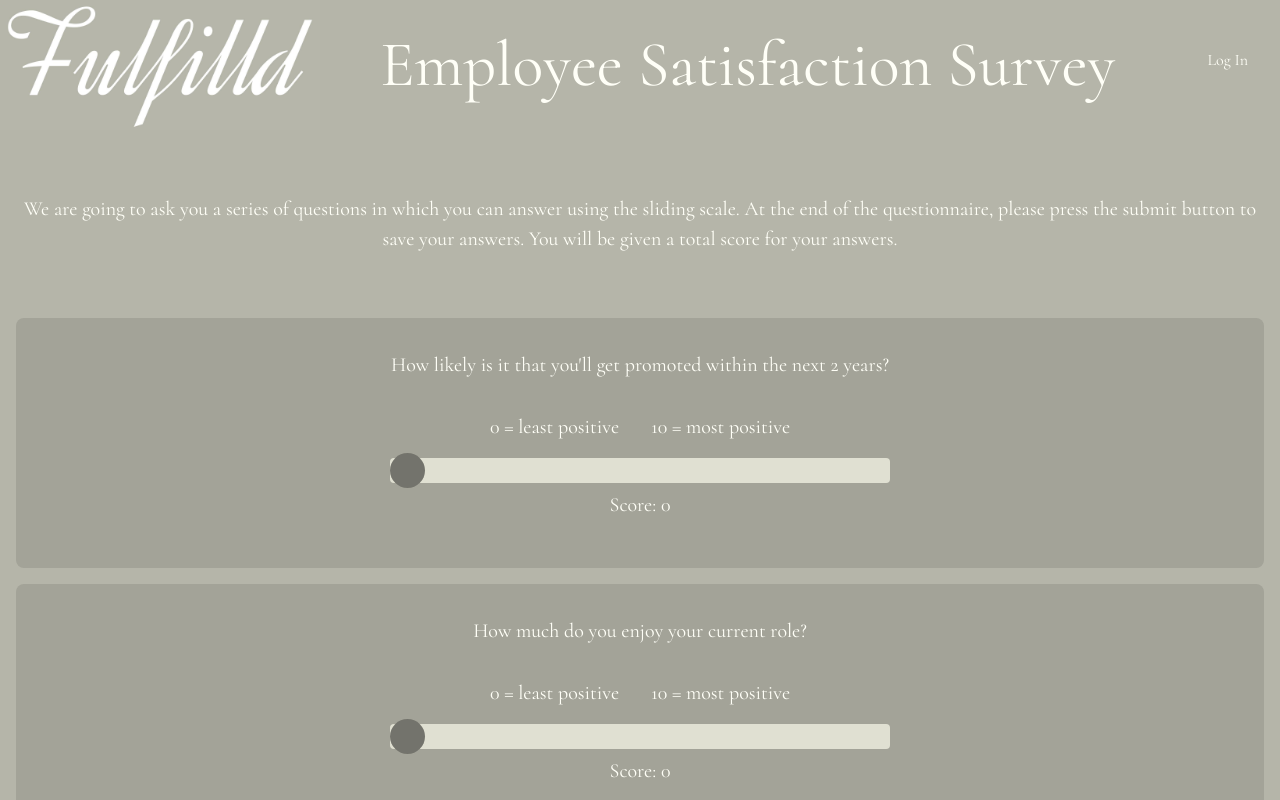
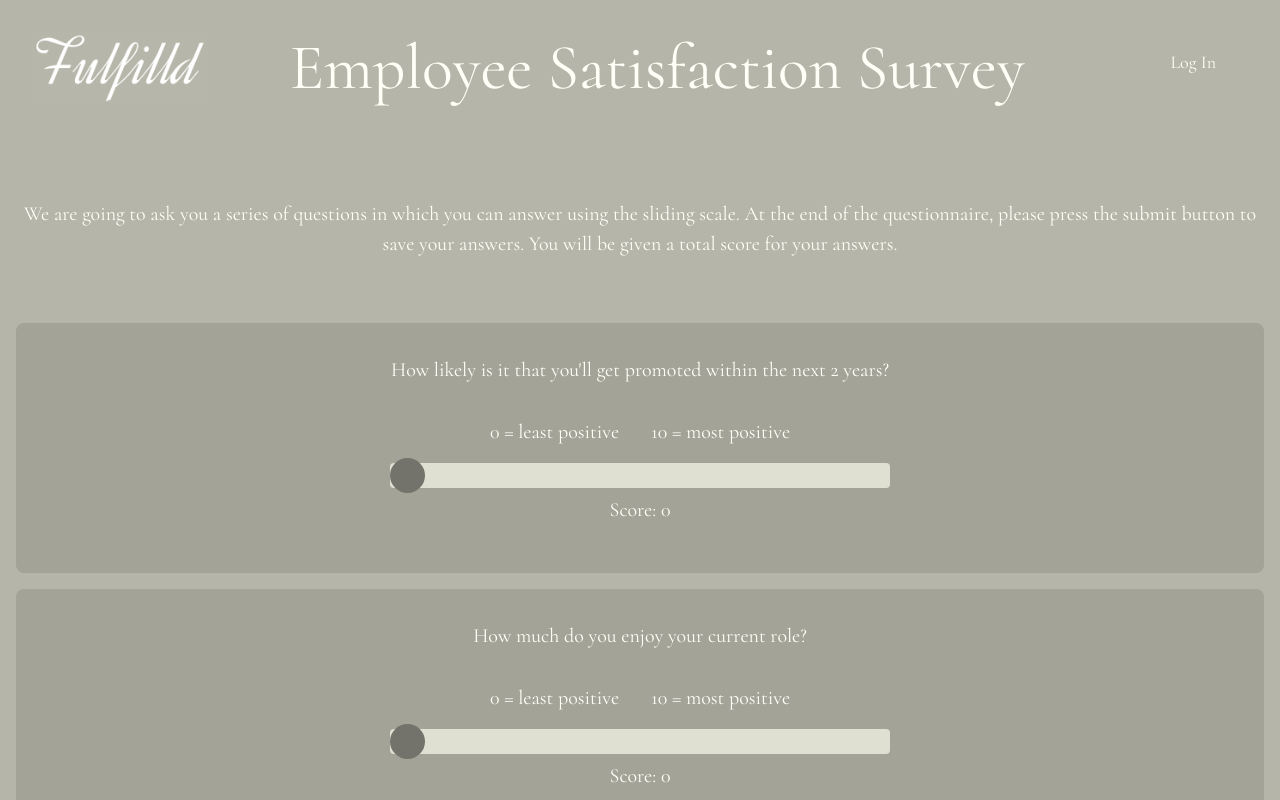
Before and after one commit to tommo593/job_satisfaction_ts, a React (Vite) app: page / in a window 1280 px wide. Shown: the top 800 px of the page. Built offline with nearby package versions, Linux system fonts and the light colour scheme; a web font is replaced by a local one.

Commit message:
Styling changes

```diff
--- a/src/App.tsx
+++ b/src/App.tsx
@@ -72,7 +72,7 @@ const App: React.FC = () => {
       <div className="py-8">
         <button
           onClick={() => setOpen(!open)}
-          className="font-bold transition-all hover:bg-purple-900 active:bg-purple-600 rounded p-2"
+          className="bg-button_bg hover:bg-slider_bg transition duration-300 px-8 py-4 rounded text-lg"
         >
           Results
         </button>
--- a/src/auth/Login.tsx
+++ b/src/auth/Login.tsx
@@ -3,7 +3,14 @@ import { useAuth0 } from "@auth0/auth0-react";
 const LoginButton = () => {
   const { loginWithRedirect } = useAuth0();
 
-  return <button onClick={() => loginWithRedirect()}>Log In</button>;
+  return (
+    <button
+      onClick={() => loginWithRedirect()}
+      className="bg-button_bg hover:bg-slider_bg transition duration-300 px-8 py-4 rounded text-lg"
+    >
+      Log In
+    </button>
+  );
 };
 
 export default LoginButton;
--- a/src/components/Navbar.tsx
+++ b/src/components/Navbar.tsx
@@ -2,12 +2,17 @@ import LoginButton from "../auth/Login";
 
 const Navbar = () => {
   return (
-    <div className="flex flex-row justify-between">
+    <div className="flex flex-row">
       <div>
-        <img src="fulfilld_logo.jpg" alt="" className="max-w-80" />
+        <img
+          src="fulfilld_logo.jpg"
+          alt="Fulfilld"
+          title="Fulfilld"
+          className="max-w-60 p-8"
+        />
       </div>
       <h1 className="text-center m-auto pr-8">Employee Satisfaction Survey</h1>
-      <div className="mr-8 pt-12">
+      <div className="p-8">
         <LoginButton />
       </div>
     </div>
--- a/tailwind.config.js
+++ b/tailwind.config.js
@@ -4,6 +4,7 @@ export default {
   theme: {
     colors: {
       slider_bg: "#a3a398",
+      button_bg: "#b5b5a9",
     },
     extend: {},
   },
```
